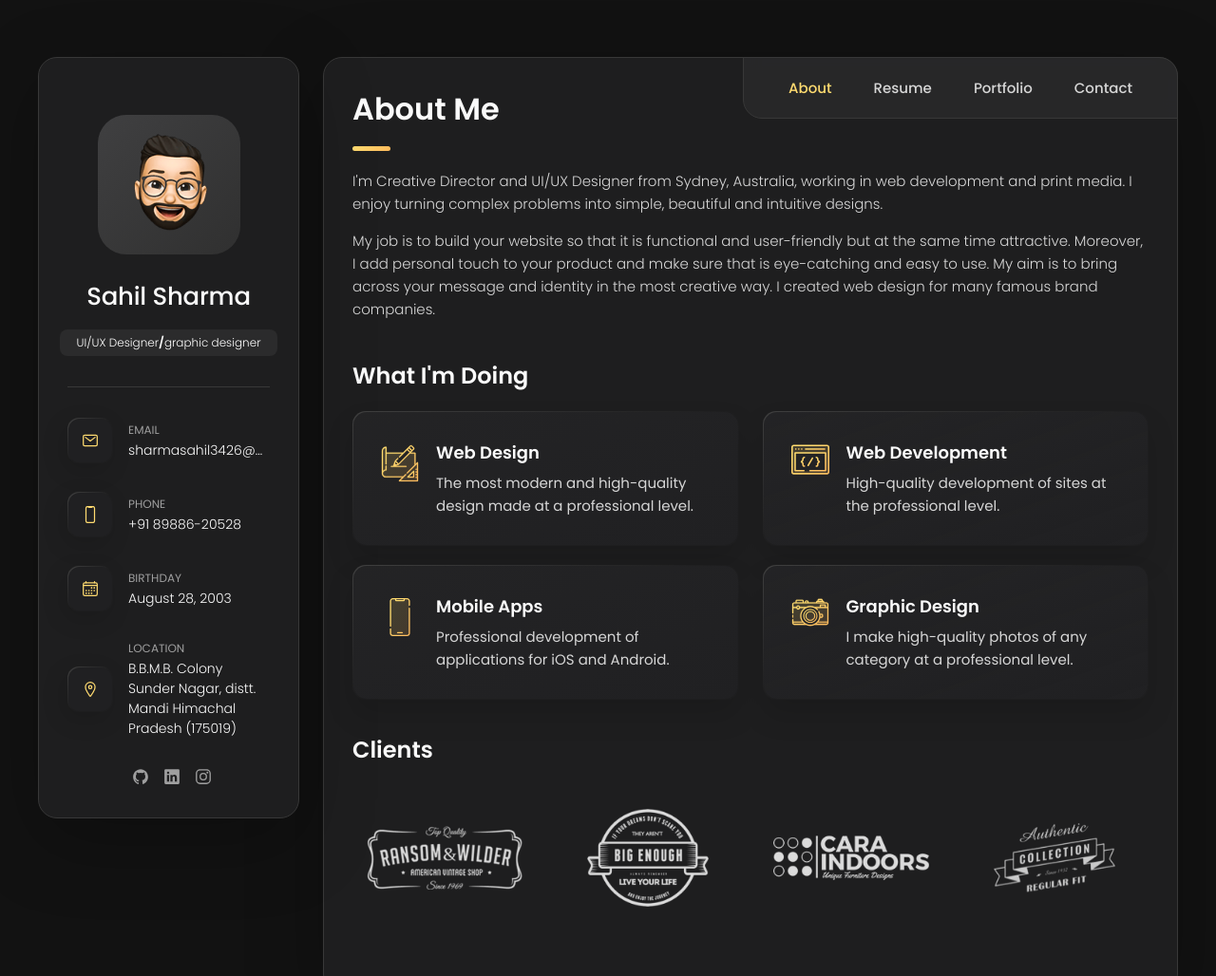
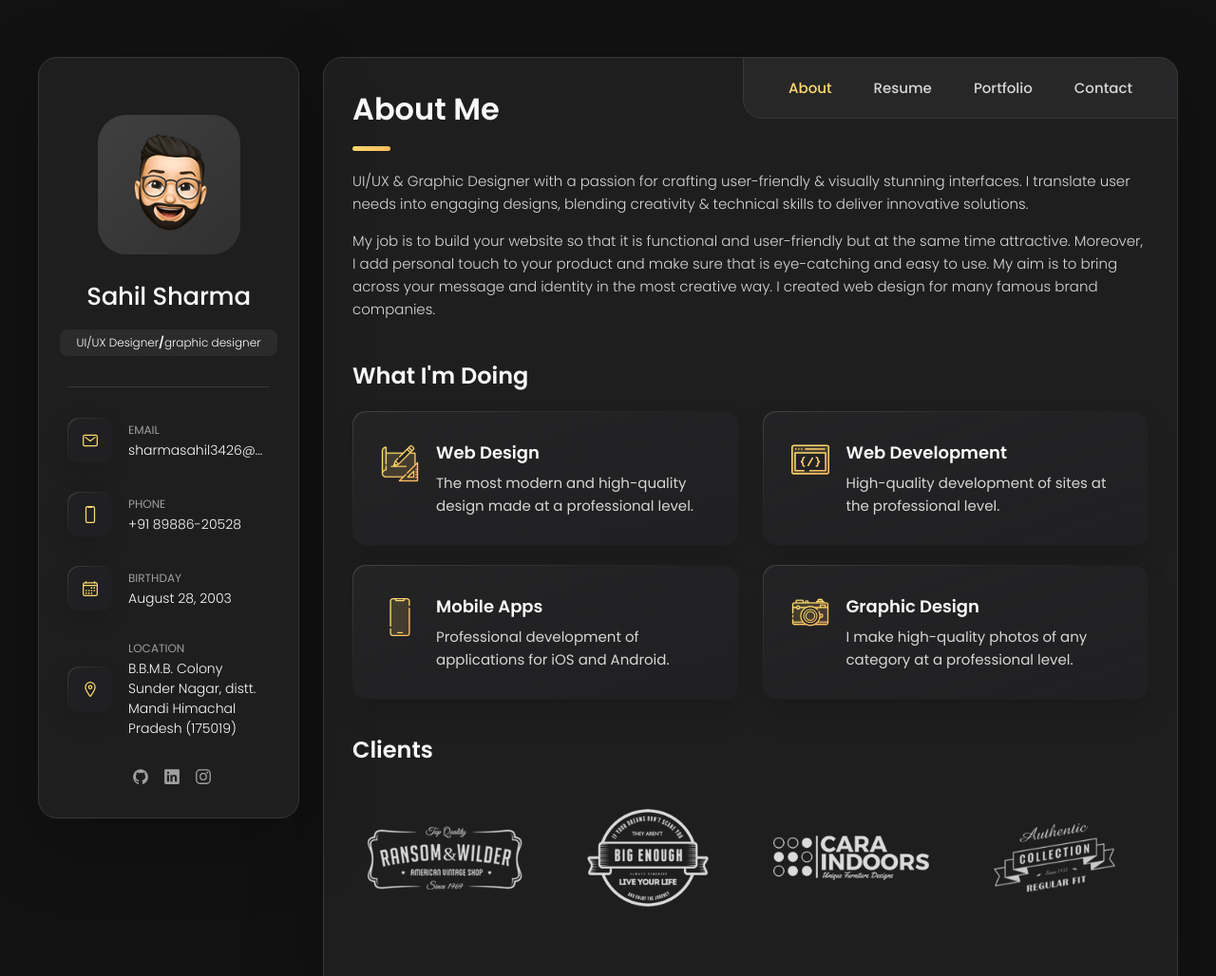
Before and after one commit to babyscorp7/portfolio, a plain HTML site: page index.html in a window 1280 px wide. Shown: the top 1028 px of the page at 95% size. Drawn offline with nearby package versions, Linux system fonts and the light colour scheme.

Commit message:
Update index.html

```diff
--- a/index.html
+++ b/index.html
@@ -209,9 +209,8 @@
 
         <section class="about-text">
           <p>
-            I'm Creative Director and UI/UX Designer from Sydney, Australia, working in web development and print media.
-            I enjoy
-            turning complex problems into simple, beautiful and intuitive designs.
+            UI/UX & Graphic Designer with a passion for crafting user-friendly & visually stunning interfaces.
+            I translate user needs into engaging designs, blending creativity & technical skills to deliver innovative solutions.
           </p>
 
           <p>
```
